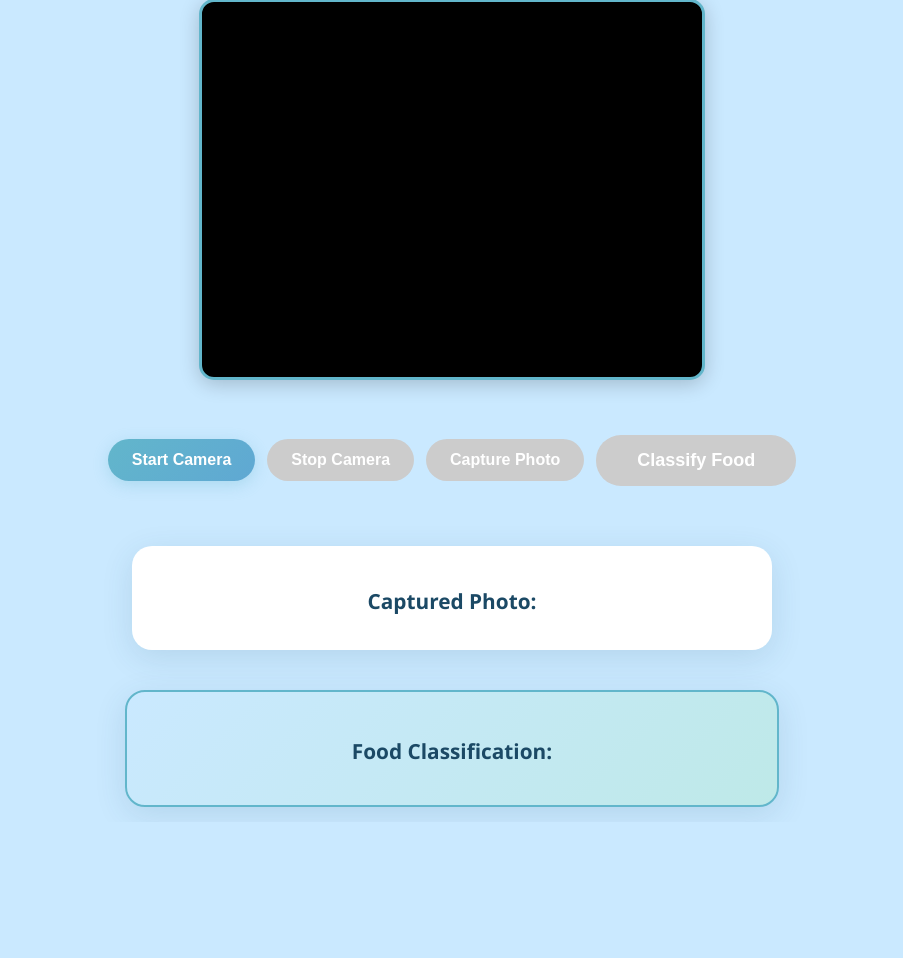
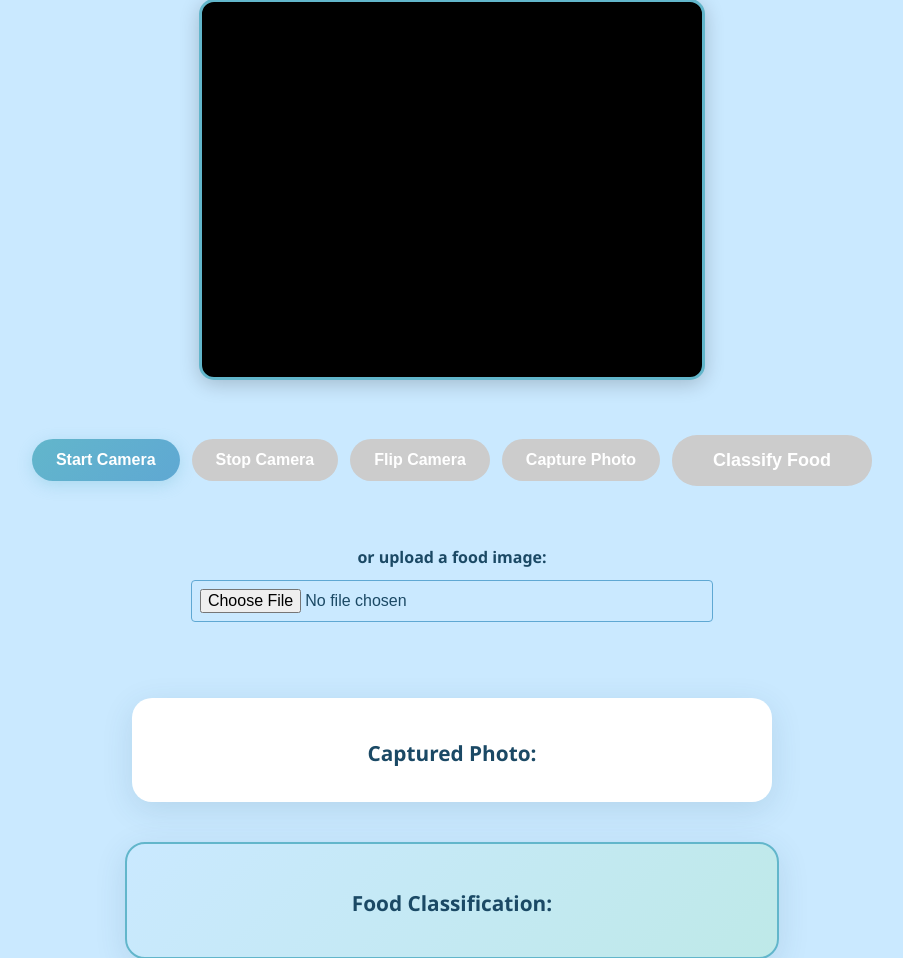
Before and after one commit to PengwuinReal/Calorie-Counter, a Flask app: page /camera in a window 1280 px wide. Shown: the part 179-1137 px from the top of the page, without its empty margins (188-1091 px from the left). Before the commit the page ends 992 px from the top, so only its background shows below. Run offline with Flask 3, Linux system fonts and the light colour scheme.

Commit message:
added upload button and flip camera button

```diff
--- a/templates/camera.html
+++ b/templates/camera.html
@@ -14,14 +14,21 @@
     <div class="page">
         <div class="camera-container">
             <h2>Camera Feed</h2>
-            <video id="video" width="640" height="480" autoplay></video>
+            <video id="video" width="640" height="480" autoplay playsinline></video>
             <canvas id="canvas" width="640" height="480" style="display:none;"></canvas>
             <div class="camera-controls">
                 <button id="startCamera">Start Camera</button>
-                <button id="stopCamera">Stop Camera</button>
-                <button id="capturePhoto">Capture Photo</button>
-                <button id="classifyFood">Classify Food</button>
+                <button id="stopCamera" disabled>Stop Camera</button>
+                <button id="flipCamera" disabled>Flip Camera</button>
+                <button id="capturePhoto" disabled>Capture Photo</button>
+                <button id="classifyFood" disabled>Classify Food</button>
             </div>
+
+            <div class="camera-controls">
+                <label for="uploadInput" style="font-weight: bold;">or upload a food image:</label>
+                <input type="file" id="uploadInput" accept="image/*">
+            </div>
+
             <div id="photoContainer">
                 <h3>Captured Photo:</h3>
                 <img id="photo" alt="Captured photo will appear here" style="max-width: 100%;">
@@ -39,21 +46,26 @@
         const photo = document.getElementById('photo');
         const startCameraBtn = document.getElementById('startCamera');
         const stopCameraBtn = document.getElementById('stopCamera');
+        const flipCameraBtn = document.getElementById('flipCamera');
         const capturePhotoBtn = document.getElementById('capturePhoto');
         const classifyFoodBtn = document.getElementById('classifyFood');
+        const uploadImageInput = document.getElementById('uploadInput');
         const resultContainer = document.getElementById('classificationResult');
 
         let stream = null;
         let capturedImageData = null;
+        let useFrontCamera = false;
 
         async function startCamera() {
             try {
-                stream = await navigator.mediaDevices.getUserMedia({
+                const constraints = {
                     video: {
+                        facingMode: useFrontCamera ? 'user' : 'environment',
                         width: { ideal: 640 },
                         height: { ideal: 480 }
                     }
-                });
+                };
+                stream = await navigator.mediaDevices.getUserMedia(constraints);
                 video.srcObject = stream;
                 startCameraBtn.disabled = true;
                 stopCameraBtn.disabled = false;
@@ -75,12 +87,17 @@
             }
         }
 
+        function flipCamera() {
+            stopCamera();
+            useFrontCamera = !useFrontCamera;
+            startCamera();
+        }
+
         function capturePhoto() {
             const context = canvas.getContext('2d');
             canvas.width = video.videoWidth;
             canvas.height = video.videoHeight;
             context.drawImage(video, 0, 0);
-
             const dataURL = canvas.toDataURL('image/png');
             photo.src = dataURL;
             photo.style.display = 'block';
@@ -88,12 +105,24 @@
             classifyFoodBtn.disabled = false;
         }
 
+        uploadImageInput.addEventListener('change', function () {
+            const file = this.files[0];
+            if (!file) return;
+            const reader = new FileReader();
+            reader.onload = function (e) {
+                capturedImageData = e.target.result;
+                photo.src = capturedImageData;
+                photo.style.display = 'block';
+                classifyFoodBtn.disabled = false;
+            };
+            reader.readAsDataURL(file);
+        });
+
         async function classifyFood() {
             if (!capturedImageData) {
-                alert('Please capture a photo first.');
+                alert('Please capture or upload a photo first.');
                 return;
             }
-
             try {
                 classifyFoodBtn.disabled = true;
                 resultContainer.innerHTML = '<div class="loading">Classifying food...</div>';
@@ -117,7 +146,6 @@
                         </div>
                     `;
 
-
                     const calRes = await fetch('/analyze', {
                         method: 'POST',
                         headers: { 'Content-Type': 'application/json' },
@@ -138,7 +166,6 @@
                     } else {
                         resultContainer.innerHTML += `<p class="error">Calorie info unavailable: ${calData.error}</p>`;
                     }
-
                 } else {
                     resultContainer.innerHTML = `
                         <div class="classification-error">
@@ -163,6 +190,7 @@
 
         startCameraBtn.addEventListener('click', startCamera);
         stopCameraBtn.addEventListener('click', stopCamera);
+        flipCameraBtn.addEventListener('click', flipCamera);
         capturePhotoBtn.addEventListener('click', capturePhoto);
         classifyFoodBtn.addEventListener('click', classifyFood);
 
```
